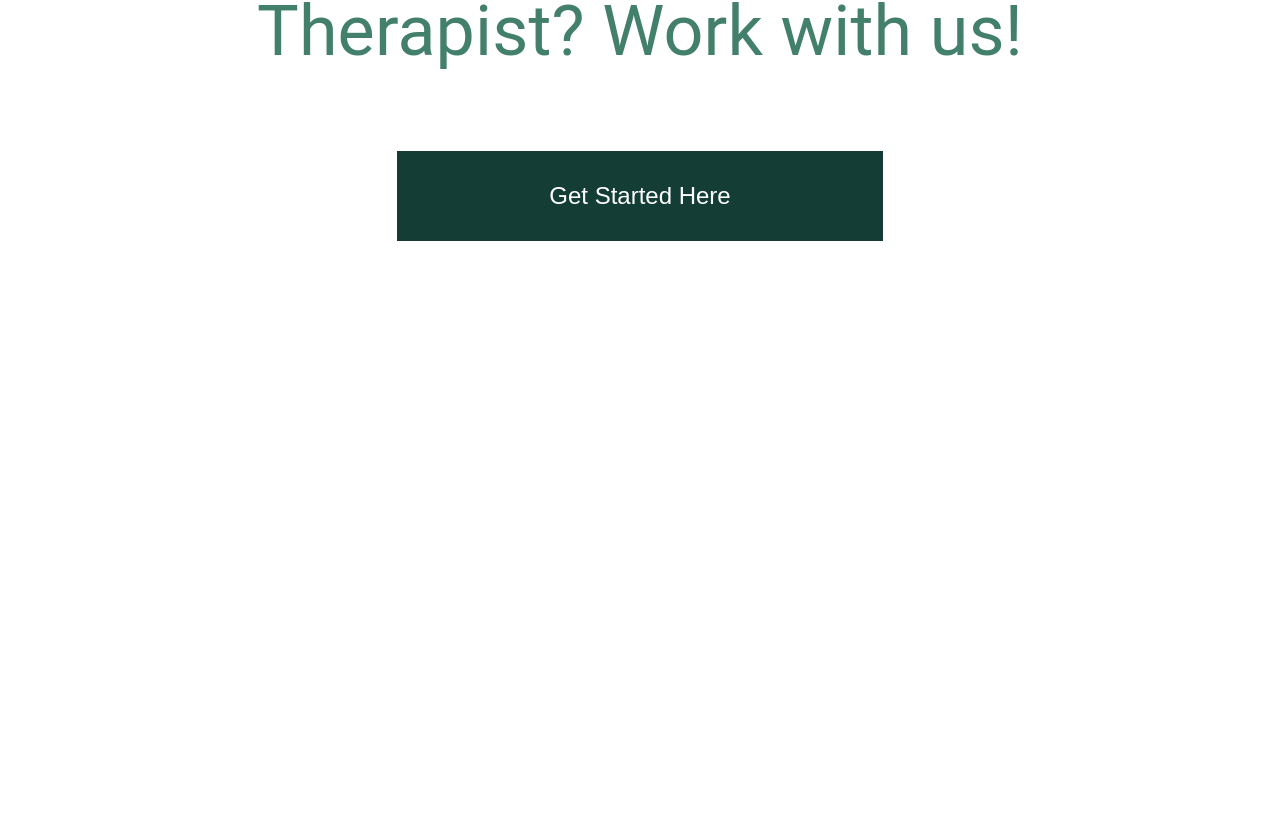
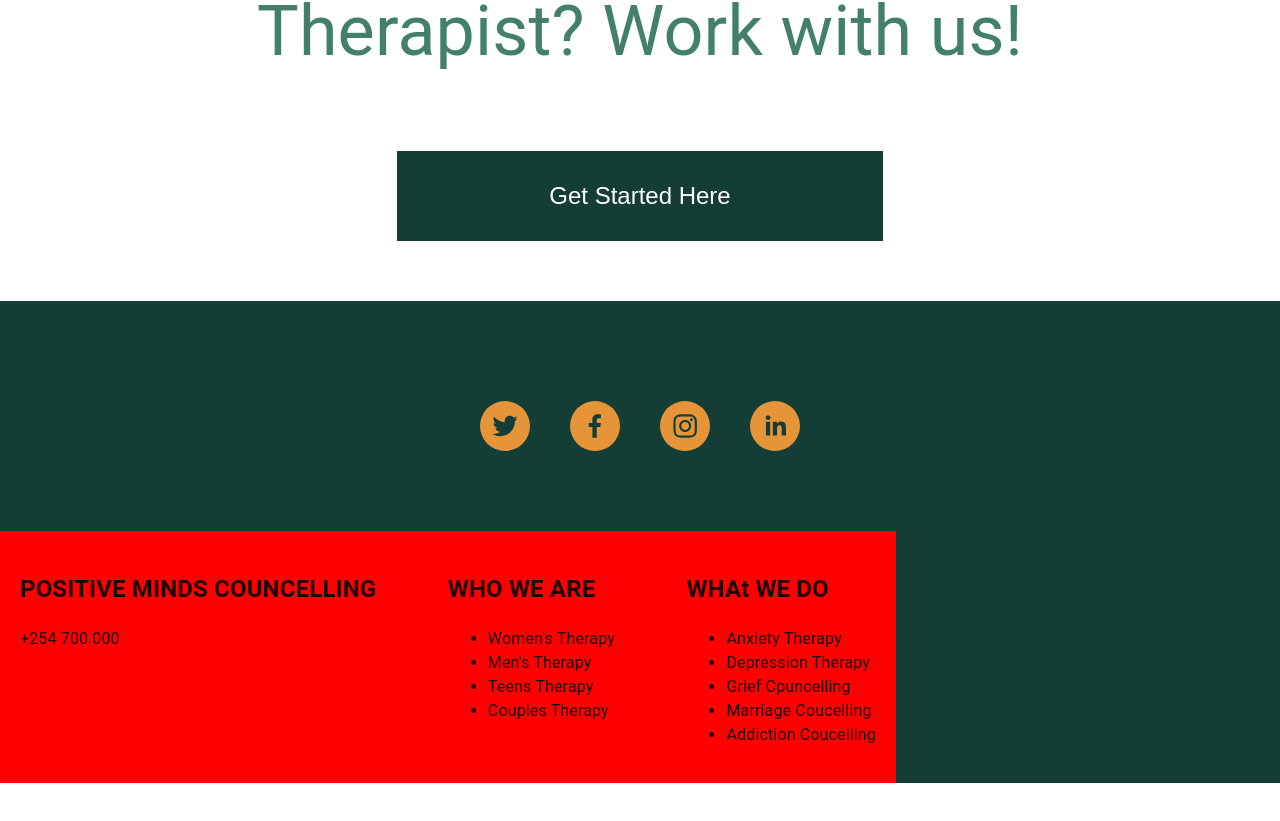
Before and after one commit to DanielGithumbi21/Positive-minds, a React (Vite) app: page / in a window 1280 px wide. Shown: the part 3213-4034 px from the top of the page. Before the commit the page ends 3616 px from the top, so only its background shows below. Built offline with nearby package versions, Linux system fonts and the light colour scheme.

Commit message:
add socials

```diff
--- a/package.json
+++ b/package.json
@@ -22,6 +22,7 @@
     "react": "^18.2.0",
     "react-dom": "^18.2.0",
     "react-router-dom": "^6.6.1",
+    "react-social-icons": "^5.15.0",
     "styled-components": "^5.3.6"
   },
   "devDependencies": {
--- /dev/null
+++ b/src/components/LandingPage/Footer.jsx
@@ -0,0 +1,72 @@
+import React from 'react'
+import styled from 'styled-components'
+import { SocialIcon } from 'react-social-icons';
+
+
+export default function Footer() {
+  return (
+    <StyledLanding>
+      <div className='socials'>
+        <SocialIcon network="twitter" bgColor="#E59438" />
+        <SocialIcon network="facebook" bgColor="#E59438" />
+        <SocialIcon network="instagram" bgColor="#E59438" />
+        <SocialIcon network="linkedin" bgColor="#E59438" />
+      </div>
+      <div className='main'>
+        <div className='sec'>
+          <h2>POSITIVE MINDS COUNCELLING</h2>
+          <p>+254 700 000</p>
+        </div>
+        <div className='sec'>
+          <h2>WHO WE ARE</h2>
+
+          <ul>
+            <li>Women's Therapy </li>
+            <li>Men's Therapy </li>
+            <li>Teens Therapy</li>
+            <li>Couples Therapy</li>
+          </ul>
+
+        </div>
+        <div className='sec'>
+          <h2>WHAt WE DO</h2>
+
+          <ul>
+            <li>Anxiety Therapy </li>
+            <li>Depression Therapy </li>
+            <li>Grief Cpuncelling</li>
+            <li>Marriage Coucelling</li>
+            <li>Addiction Coucelling</li>
+          </ul>
+
+        </div>
+      </div>
+    </StyledLanding>
+  )
+}
+
+const StyledLanding = styled.div`
+background: #143E35;
+
+margin: auto;
+.socials{
+  margin: 60px 0;
+  text-align: center;
+
+  & a{
+    margin: 100px 20px 20px;
+  }
+
+}
+.main{
+  display: flex;
+  justify-content: space-between;
+  background: red;
+  width: 70%;
+}
+.sec{
+  margin: 20px;
+  font-size: 2opx;
+}
+
+`
--- a/src/components/LandingPage/LandingPage.jsx
+++ b/src/components/LandingPage/LandingPage.jsx
@@ -6,6 +6,7 @@ import Icons from './Icons';
 import Tips from './Tips';
 import Results from './Results';
 import Work from './Work';
+import Footer from './Footer';
 
 export default function LandingPage() {
     return (
@@ -22,6 +23,7 @@ export default function LandingPage() {
             <Tips />
             <Results />
             <Work />
+            <Footer />
         </main>
     )
 }
```
Also changed, not shown: 1 other file (tests, documents, lock files or other folders).
